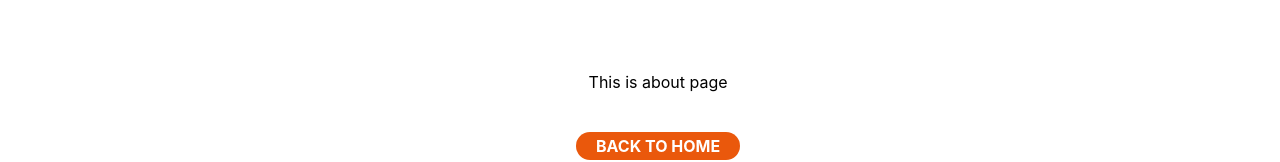
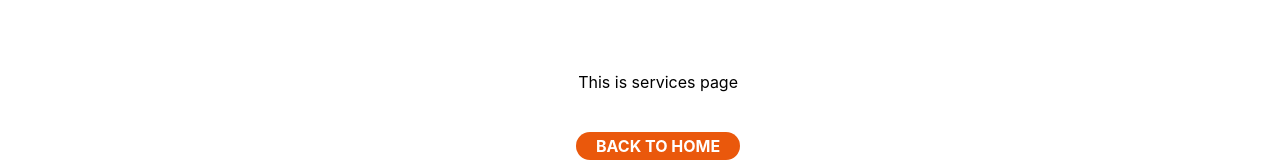
Before and after one commit to RABBI31/Simple-React-Project, a React (Create React App) app: page /services in a window 1280 px wide. Shown: the part 194-356 px from the top of the page. Built offline with nearby package versions, Linux system fonts and the light colour scheme.

Commit message:
split componenets  format

```diff
--- a/src/componants/Services.js
+++ b/src/componants/Services.js
@@ -8,7 +8,7 @@ function Services() {
       <Headers />
       <div className='mt-10 absolute left-96 top-56'>
         <div>
-          <h1 className='font-xl'>This is about page</h1>
+          <h1 className='font-xl'>This is services page</h1>
         </div>
         <div className='mt-10'>
           <ul>
```
